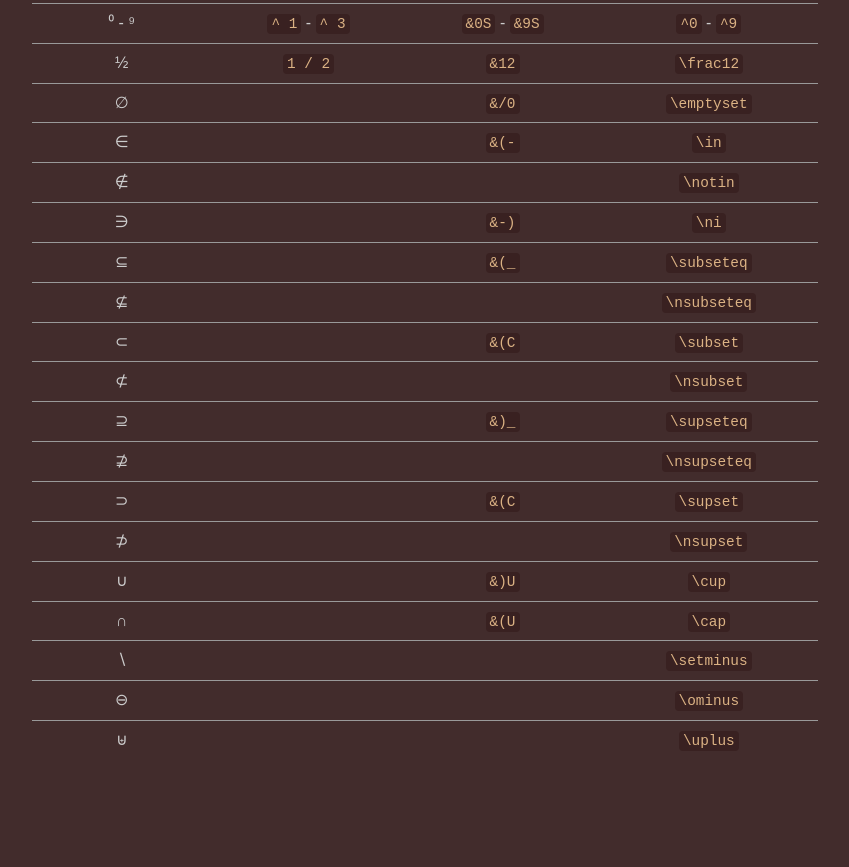
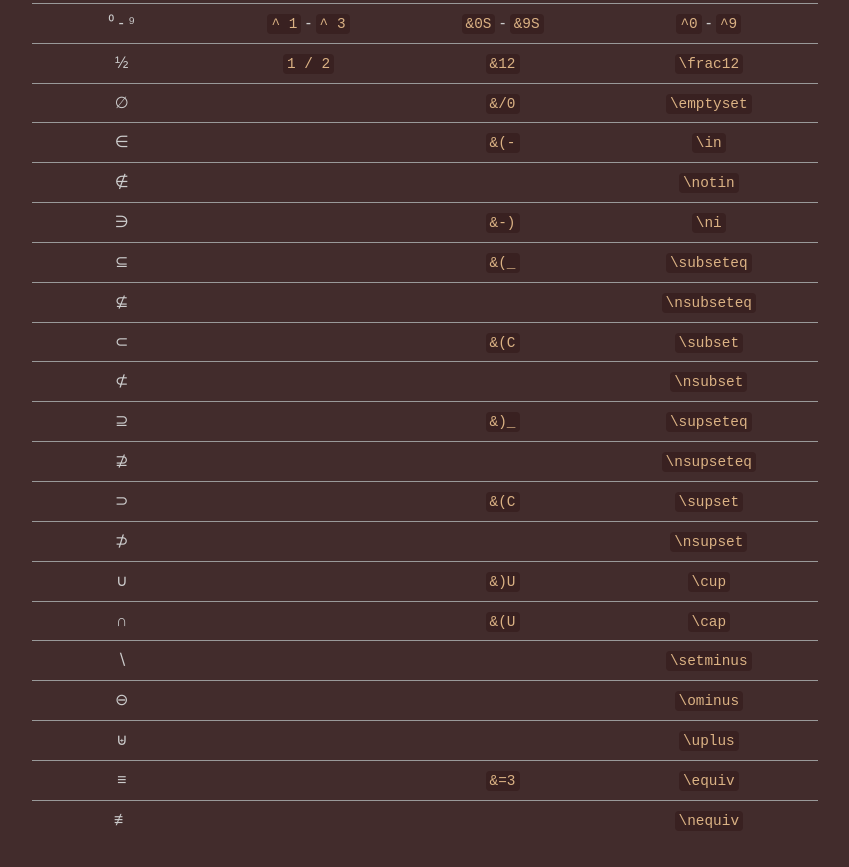
Before and after one commit to CIAvash/ciavash.github.io, a Jekyll site: the page built from _posts/2016-01-09-entering-perl6-unicode-characters-in-emacs.md, in a window 1280 px wide and 900 px high, scrolled down 2343 px. Shown: the top 867 px of the window, without its empty margins (215-1064 px from the left). Built offline with Jekyll 4.4.1, drawn with Linux system fonts in a browser that asks for light colours; before the commit the page ends 3163 px from its top, so only the background shows below that.

Commit message:
Add ≡ and ≢ to the table

```diff
--- a/_posts/2016-01-09-entering-perl6-unicode-characters-in-emacs.md
+++ b/_posts/2016-01-09-entering-perl6-unicode-characters-in-emacs.md
@@ -120,4 +120,6 @@ Below is a list of unicode characters used in Raku and their character sequences
 | ∖         |               |               | `\setminus`  |
 | ⊖         |               |               | `\ominus`    |
 | ⊎         |               |               | `\uplus`     |
+| ≡         |               | `&=3`         | `\equiv`     |
+| ≢         |               |               | `\nequiv`    |
 {: .table style="font-family: sans-serif;"}
```
